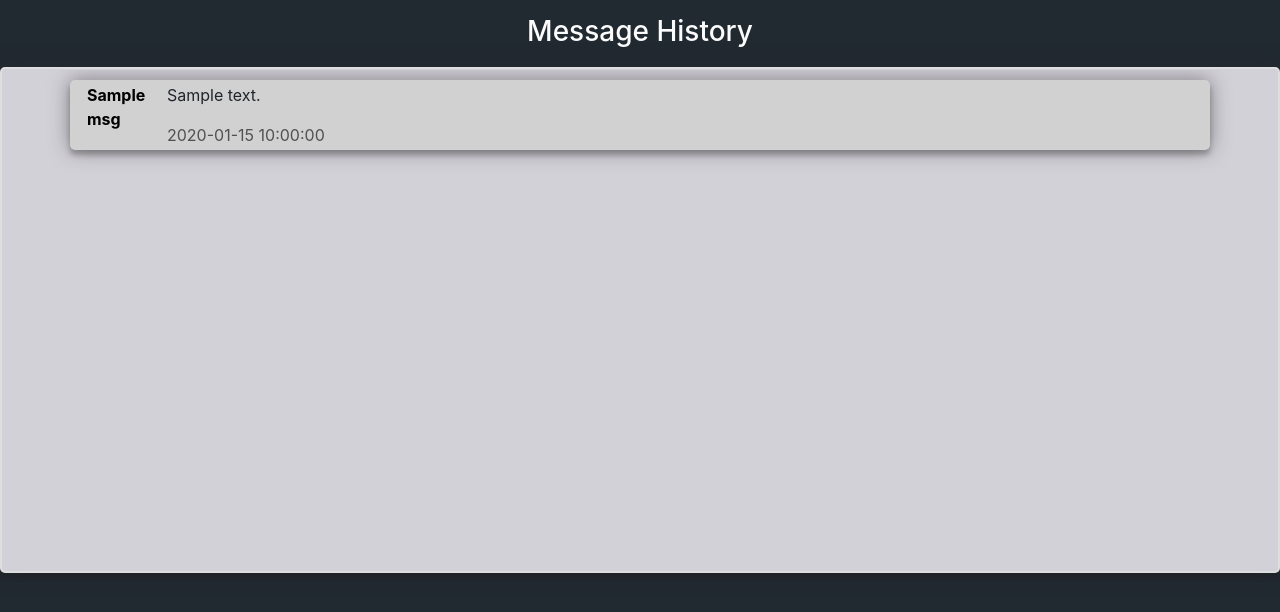
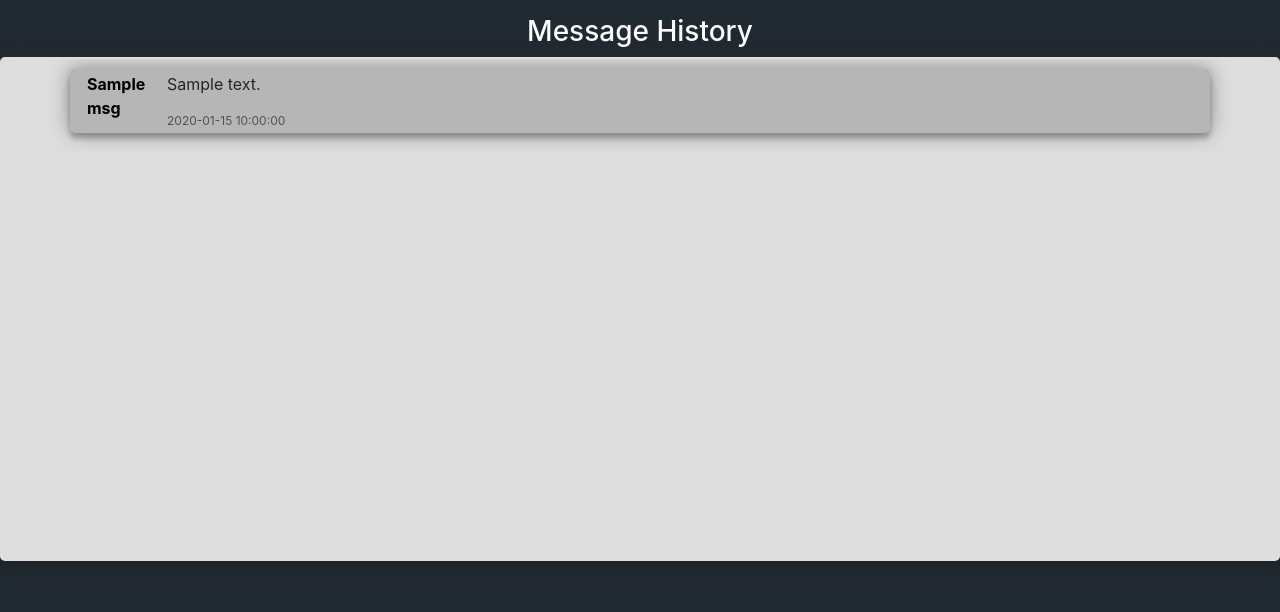
Before and after one commit to bcbecker/LANchat, a Flask app: template website/app/templates/history.html in a window 1280 px wide. Shown: the part 64-676 px from the top of the page. Run offline with Flask 2, Linux system fonts and the light colour scheme; the template is opened without the code that fills it: most values are stand-ins (such as "Sample title", 1, 10 or a date in 2020); data that the repository does not hold is empty; some libraries are stand-ins or nearby versions.

Commit message:
Styling updates, organization

```diff
--- a/website/app/static/index.js
+++ b/website/app/static/index.js
@@ -12,13 +12,13 @@
 
       var content =
         '<div class="container">' +
-        '<b style="color:#000" class="right">' +
-        msg.name +
-        "</b><p>" +
-        msg.message +
-        '</p><span class="time-right">' +
-        n +
-        "</span></div>";
+        '<b style="color:#000" class="left">' +
+          msg.name +
+          "</b><p>" +
+          msg.message +
+          '</p><span class="time-left">' +
+          n +
+          "</span></div>";
       if (global_name == msg.name) {
         content =
           '<div class="container darker">' +
--- /dev/null
+++ b/website/app/static/main.css
@@ -0,0 +1,128 @@
+@import url('https://fonts.googleapis.com/css?family=Roboto:300');
+
+/* Background image */
+.bg {
+    position: absolute;
+    top: 0;
+    left: 0;
+    width: 100%;
+    height: 100%;
+    background-color: #212931;
+}
+
+/* Chat container */
+.container {
+    border: 2px solid #b9b0d4;
+    background-color: #b9b0d4;
+    border-radius: 5px;
+    padding: 1px;
+    margin: 10px 0;
+    box-shadow: 0 0 20px 0 rgba(43, 43, 43, 0.5), 0 5px 5px 0 rgba(20, 20, 20, 0.25);
+}
+
+/* Message container */
+.message-container {
+    border: 2px solid #dedede;
+    background-color: #dedede;
+    border-radius: 5px;
+    margin: 10px 0;
+    margin-top: 0px;
+    box-shadow: 0 0 20px 0 rgba(43, 43, 43, 0.5), 0 5px 5px 0 rgba(20, 20, 20, 0.25);
+}
+
+/* Darker chat container */
+.darker {
+    border: 2px solid #b6b6b6;
+    background-color: #b6b6b6;
+    box-shadow: 0 0 20px 0 rgba(43, 43, 43, 0.5), 0 5px 5px 0 rgba(20, 20, 20, 0.25);
+}
+
+/* Clear floats */
+.container::after {
+    content: "";
+    clear: both;
+    display: table;
+}
+
+/* Style images */
+.container b {
+    float: left;
+    max-width: 60px;
+    width: 100%;
+    margin-right: 20px;
+    border-radius: 50%;
+}
+
+/* Style the right image */
+.container b.right {
+    float: right;
+    margin-left: 20px;
+    margin-right:0;
+    color:#aaa;
+}
+
+.container:before, .container:after {
+    content: "";
+    display: block;
+    clear: both;
+}
+
+
+/* Style time text */
+.time-left {
+    float: left;
+    font-size: 12px;
+    color: rgb(82, 81, 81);
+}
+
+.login-page {
+    width: 360px;
+    padding: 8% 0 0;
+    margin: auto;
+}
+
+.form {
+    position: relative;
+    z-index: 1;
+    background: #3e3e44;
+    max-width: 360px;
+    margin: 0 auto 100px;
+    padding: 45px;
+    text-align: center;
+    box-shadow: 0 0 20px 0 rgba(0, 0, 0, 0.2), 0 5px 5px 0 rgba(0, 0, 0, 0.24);
+}
+
+.form input {
+    font-family: "Roboto", sans-serif;
+    outline: 0;
+    background: #e7e7e7;
+    width: 100%;
+    border: 0;
+    margin: 0 0 15px;
+    padding: 15px;
+    box-sizing: border-box;
+    font-size: 14px;
+}
+
+.form button {
+    text-transform: uppercase;
+    outline: 0;
+    width: 100%;
+    border: 0;
+    padding: 15px;
+    color: #FFFFFF;
+    font-size: 14px;
+    -webkit-transition: all 0.3 ease;
+    transition: all 0.3 ease;
+    cursor: pointer;
+}
+
+.form button:hover,.form button:active,.form button:focus {
+    background: #43A047;
+}
+
+.form .message {
+    margin: 15px 0 0;
+    color: #5a5858;
+    font-size: 12px;
+}
--- a/website/app/templates/base.html
+++ b/website/app/templates/base.html
@@ -4,100 +4,16 @@
   <head>
     <meta charset="utf-8" />
     <meta name="viewport" content="width=device-width, initial-scale=1" />
-    <style type="text/css">
+    <link rel="stylesheet" type="text/css" href="{{ url_for('static', filename='main.css') }}"></link>
+    <link rel="stylesheet" href="https://stackpath.bootstrapcdn.com/bootstrap/4.4.1/css/bootstrap.min.css"></link>
 
-      /* Background image */
-      .bg {
-        position: absolute;
-        top: 0;
-        left: 0;
-        width: 100%;
-        height: 100%;
-        background-color: #212931;
-      }
+    <!-- <script src="https://code.jquery.com/jquery-3.4.1.slim.min.js"></script> -->
+    <script src="//ajax.googleapis.com/ajax/libs/jquery/1.9.1/jquery.min.js"></script>
+    <script src="https://cdn.socket.io/3.1.1/socket.io.min.js"></script>
+    <script src="https://stackpath.bootstrapcdn.com/bootstrap/4.4.1/js/bootstrap.min.js"></script>
+    <script src="https://cdn.jsdelivr.net/npm/popper.js@1.16.0/dist/umd/popper.min.js"></script>
+    <script type="text/javascript" src="{{ url_for('static', filename='index.js') }}"></script>
 
-      /* Chat container */
-      .container {
-        border: 2px solid #dedede;
-        background-color: #aeadb1;
-        border-radius: 5px;
-        padding: 1px;
-        margin: 10px 0;
-        box-shadow: 0 0 20px 0 rgba(43, 43, 43, 0.5), 0 5px 5px 0 rgba(20, 20, 20, 0.25);
-      }
-
-      /* Message container */
-      .message-container {
-        border: 2px solid #dedede;
-        background-color: #d3d1d8;
-        border-radius: 5px;
-        padding: 1px;
-        margin: 10px 0;
-        box-shadow: 0 0 20px 0 rgba(43, 43, 43, 0.5), 0 5px 5px 0 rgba(20, 20, 20, 0.25);
-      }
-
-      /* Darker chat container */
-      .darker {
-        border: 2px solid rgb(209, 209, 209);
-        background-color: rgb(209, 209, 209);
-        box-shadow: 0 0 20px 0 rgba(43, 43, 43, 0.5), 0 5px 5px 0 rgba(20, 20, 20, 0.25);
-      }
-
-      /* Clear floats */
-      .container::after {
-        content: "";
-        clear: both;
-        display: table;
-      }
-
-      /* Style images */
-      .container b {
-        float: left;
-        max-width: 60px;
-        width: 100%;
-        margin-right: 20px;
-        border-radius: 50%;
-      }
-
-      /* Style the right image */
-      .container b.right {
-        float: right;
-        margin-left: 20px;
-        margin-right:0;
-        color:#aaa;
-      }
-
-      /* Style time text */
-      .time-right {
-        float: right;
-        color: rgb(82, 81, 81);
-      }
-
-      /* Style time text */
-      .time-left {
-        float: left;
-        color: rgb(82, 81, 81);
-      }
-
-    </style>
-
-    <script
-      src="https://code.jquery.com/jquery-3.4.1.slim.min.js"
-      integrity="sha384-J6qa4849blE2+poT4WnyKhv5vZF5SrPo0iEjwBvKU7imGFAV0wwj1yYfoRSJoZ+n"
-      crossorigin="anonymous">
-    </script>
-    <script
-      src="//ajax.googleapis.com/ajax/libs/jquery/1.9.1/jquery.min.js">
-    </script>
-    <script
-      src="https://cdn.socket.io/3.1.1/socket.io.min.js">
-    </script>
-    <link
-      rel="stylesheet"
-      href="https://stackpath.bootstrapcdn.com/bootstrap/4.4.1/css/bootstrap.min.css"
-      integrity="sha384-Vkoo8x4CGsO3+Hhxv8T/Q5PaXtkKtu6ug5TOeNV6gBiFeWPGFN9MuhOf23Q9Ifjh"
-      crossorigin="anonymous"
-    />
 
     <title>{% block title %}{% endblock %}</title>
   </head>
@@ -150,24 +66,5 @@
 
     {% block content %}{% endblock %}
 
-    <script
-      src="https://maxcdn.bootstrapcdn.com/bootstrap/4.0.0/js/bootstrap.min.js"
-      integrity="sha384-JZR6Spejh4U02d8jOt6vLEHfe/JQGiRRSQQxSfFWpi1MquVdAyjUar5+76PVCmYl"
-      crossorigin="anonymous">
-    </script>
-    <script
-      src="https://cdn.jsdelivr.net/npm/popper.js@1.16.0/dist/umd/popper.min.js"
-      integrity="sha384-Q6E9RHvbIyZFJoft+2mJbHaEWldlvI9IOYy5n3zV9zzTtmI3UksdQRVvoxMfooAo"
-      crossorigin="anonymous">
-    </script>
-    <script
-      src="https://stackpath.bootstrapcdn.com/bootstrap/4.4.1/js/bootstrap.min.js"
-      integrity="sha384-wfSDF2E50Y2D1uUdj0O3uMBJnjuUD4Ih7YwaYd1iqfktj0Uod8GCExl3Og8ifwB6"
-      crossorigin="anonymous">
-    </script>
-    <script
-      type="text/javascript"
-      src="{{ url_for('static', filename='index.js') }}"
-    ></script>
   </body>
 </html>
```
Also changed, not shown: website/app/templates/index.html (+1 -7 lines), website/app/templates/login.html (+0 -64 lines).
